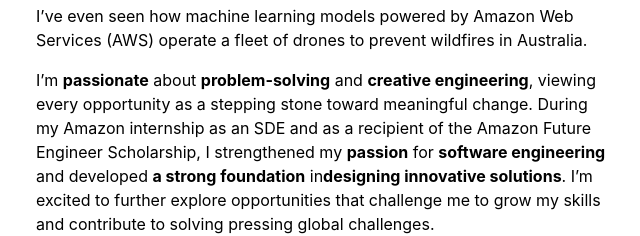
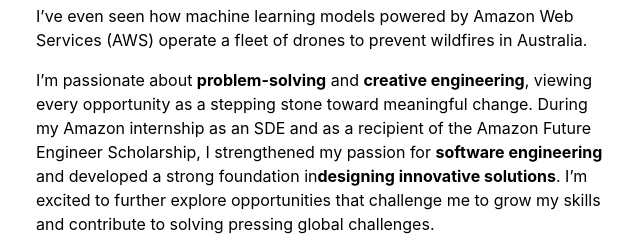
Before and after one commit to nnwetzel/portfolio, a Next.js app: page / in a window 1280 px wide. Shown: the part 332-568 px from the top of the page, without its empty margins (316-956 px from the left). Built offline with nearby package versions, Linux system fonts and the light colour scheme.

Commit message:
Update  bold and italicized text

```diff
--- a/app/page.tsx
+++ b/app/page.tsx
@@ -17,10 +17,10 @@
           fleet of drones to prevent wildfires in Australia.
         </p>
         <p className="mb-4">
-          I’m <b>passionate</b> about <b>problem-solving</b> and <b>creative engineering</b>, viewing
+          I’m passionate about <b>problem-solving</b> and <b>creative engineering</b>, viewing
           every opportunity as a stepping stone toward meaningful change. During my Amazon
           internship as an SDE and as a recipient of the Amazon Future Engineer Scholarship, I
-          strengthened my <b>passion</b> for <b>software engineering</b> and developed <b>a strong foundation</b> in
+          strengthened my passion for <b>software engineering</b> and developed a strong foundation in
           <b>designing innovative solutions</b>. I’m excited to further explore opportunities that
           challenge me to grow my skills and contribute to solving pressing global challenges.
         </p>
```
